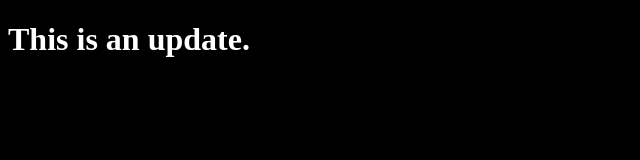
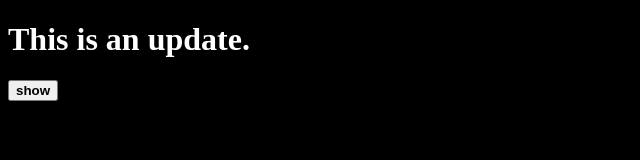
Before and after one commit to iMBRKII/myproject, a plain HTML site: page index.html in a window 1280 px wide. Shown: the whole page, without its empty margins (0-640 px from the left). Drawn offline with Linux system fonts and the light colour scheme.

Commit message:
adding a button

```diff
--- a/index.html
+++ b/index.html
@@ -8,6 +8,7 @@
 </head>
 <body>
     <h1>This is an update.</h1>
+    <button>show</button>
     <script src="app.js"></script>
 </body>
 </html>
--- a/style.css
+++ b/style.css
@@ -5,3 +5,8 @@ h1 {
 body {
     background-color: rgb(0, 0, 0);
 }
+
+button {
+    font-size: 14;
+    font-weight: bold;
+}
```
